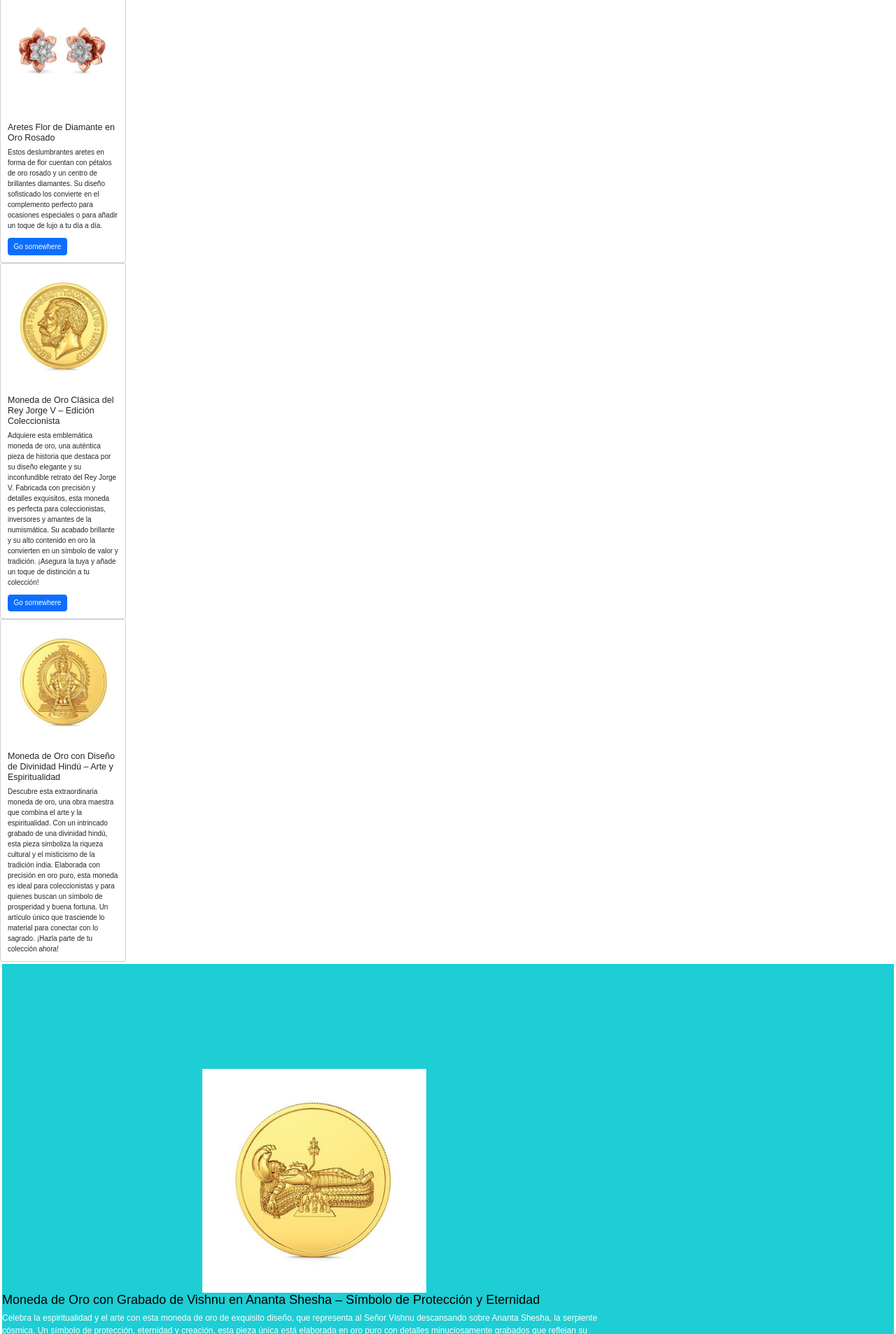
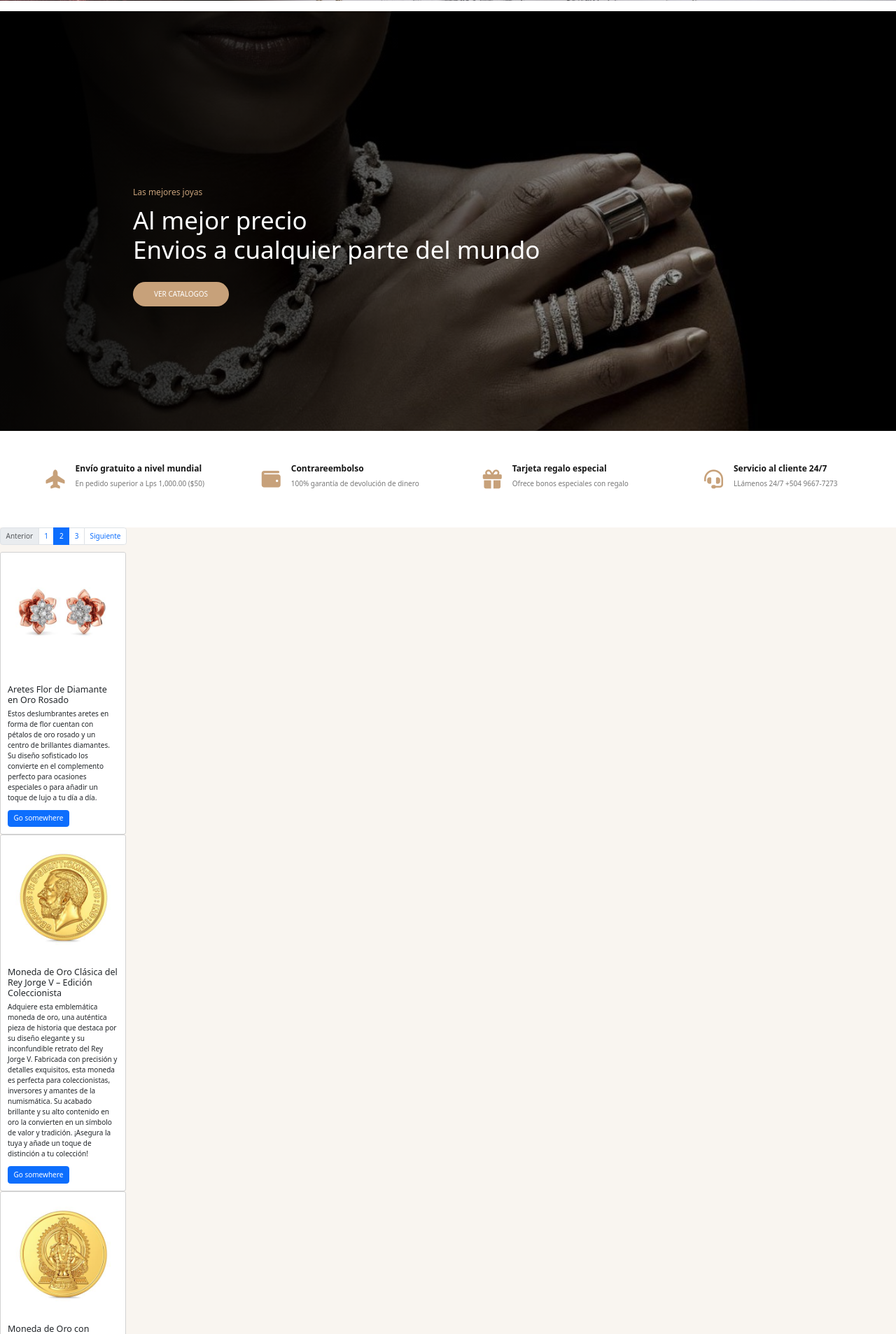
Before and after one commit to jar12a/ProyectoJoyeria, a PHP site: page / in a window 1280 px wide. Shown: the part 340-2247 px from the top of the page at 70% size. Run offline with PHP 8.4, Linux system fonts and the light colour scheme; some libraries are stand-ins or nearby versions.

Commit message:
nuevo banner

```diff
--- a/index.html
+++ b/index.html
@@ -7,7 +7,7 @@
     <title>Imperial Gems</title>
     <link href="https://cdn.jsdelivr.net/npm/bootstrap@5.3.3/dist/css/bootstrap.min.css" rel="stylesheet"
         integrity="sha384-QWTKZyjpPEjISv5WaRU9OFeRpok6YctnYmDr5pNlyT2bRjXh0JMhjY6hW+ALEwIH" crossorigin="anonymous">
-    <link rel="stylesheet" href="/css/styles.css" />
+    <link rel="stylesheet" href="styles.css" />
 
     <div class="container-hero">
         <div class="container hero">
@@ -25,6 +25,13 @@
             </div>
 
             <div class="container-user">
+                <button type="button" class="btn btn-primary position-relative">
+                    Mensajes
+                    <span class="position-absolute top-0 start-100 translate-middle badge rounded-pill bg-danger">
+                        0
+                        <span class="visually-hidden">unread messages</span>
+                    </span>
+                </button>
                 <i class="fa-solid fa-user"></i>
                 <i class="fa-solid fa-basket-shopping"></i>
                 <div class="content-shopping-cart">
@@ -86,6 +93,7 @@
 </head>
 
 <body>
+<br>
 
     <style>
         .carousel-inner img {
@@ -158,6 +166,65 @@
             <span class="visually-hidden">Next</span>
         </button>
     </div>
+<br>
+    <section class="banner">
+        <div class="content-banner">
+            <p>Las mejores joyas</p>
+            <h2>Al mejor precio <br />Envios a cualquier parte del mundo</h2>
+            <a href="catalago.html">Ver catalogos</a>
+        </div>
+    </section>
+    <section class="container container-features">
+        <div class="card-feature">
+            <i class="fa-solid fa-plane-up"></i>
+            <div class="feature-content">
+                <span>Envío gratuito a nivel mundial</span>
+                <p>En pedido superior a Lps 1,000.00 ($50)</p>
+            </div>
+        </div>
+        <div class="card-feature">
+            <i class="fa-solid fa-wallet"></i>
+            <div class="feature-content">
+                <span>Contrareembolso</span>
+                <p>100% garantía de devolución de dinero</p>
+            </div>
+        </div>
+        <div class="card-feature">
+            <i class="fa-solid fa-gift"></i>
+            <div class="feature-content">
+                <span>Tarjeta regalo especial</span>
+                <p>Ofrece bonos especiales con regalo</p>
+            </div>
+        </div>
+        <div class="card-feature">
+            <i class="fa-solid fa-headset"></i>
+            <div class="feature-content">
+                <span>Servicio al cliente 24/7</span>
+                <p>LLámenos 24/7 +504 9667-7273</p>
+            </div>
+        </div>
+    </section>
+
+
+    <main class="main-content">
+
+
+
+        <nav aria-label="...">
+            <ul class="pagination">
+                <li class="page-item disabled">
+                    <span class="page-link">Anterior</span>
+                </li>
+                <li class="page-item"><a class="page-link" href="#">1</a></li>
+                <li class="page-item active" aria-current="page">
+                    <span class="page-link">2</span>
+                </li>
+                <li class="page-item"><a class="page-link" href="#">3</a></li>
+                <li class="page-item">
+                    <a class="page-link" href="#">Siguiente</a>
+                </li>
+            </ul>
+        </nav>
 
 
 
@@ -178,9 +245,11 @@
                 <div class="card-body">
                     <h5 class="card-title">Moneda de Oro Clásica del Rey Jorge V – Edición Coleccionista</h5>
                     <p class="card-text">Adquiere esta emblemática moneda de oro, una auténtica pieza de historia que
-                    destaca por su diseño elegante y su inconfundible retrato del Rey Jorge V. Fabricada con precisión y
+                        destaca por su diseño elegante y su inconfundible retrato del Rey Jorge V. Fabricada con
+                        precisión y
                         detalles exquisitos, esta moneda es perfecta para coleccionistas, inversores y amantes de la
-                    numismática. Su acabado brillante y su alto contenido en oro la convierten en un símbolo de valor y
+                        numismática. Su acabado brillante y su alto contenido en oro la convierten en un símbolo de
+                        valor y
                         tradición. ¡Asegura la tuya y añade un toque de distinción a tu colección!</p>
                     <a href="#" class="btn btn-primary">Go somewhere</a>
                 </div>
@@ -192,52 +261,18 @@
                 <img src="/product/3.jpg" class="card-img-top" alt="...">
                 <div class="card-body">
                     <h5 class="card-title">Moneda de Oro con Diseño de Divinidad Hindú – Arte y Espiritualidad</h5>
-                <p class="card-text">Descubre esta extraordinaria moneda de oro, una obra maestra que combina el arte y
-                    la espiritualidad. Con un intrincado grabado de una divinidad hindú, esta pieza simboliza la riqueza
-                    cultural y el misticismo de la tradición india. Elaborada con precisión en oro puro, esta moneda es
+                    <p class="card-text">Descubre esta extraordinaria moneda de oro, una obra maestra que combina el
+                        arte y
+                        la espiritualidad. Con un intrincado grabado de una divinidad hindú, esta pieza simboliza la
+                        riqueza
+                        cultural y el misticismo de la tradición india. Elaborada con precisión en oro puro, esta moneda
+                        es
                         ideal para coleccionistas y para quienes buscan un símbolo de prosperidad y buena fortuna. Un
-                    artículo único que trasciende lo material para conectar con lo sagrado. ¡Hazla parte de tu colección
+                        artículo único que trasciende lo material para conectar con lo sagrado. ¡Hazla parte de tu
+                        colección
                         ahora!</p>
                 </div>
             </div>
-
-<div class="contenedor">
-           <div class="wrapper">
-            <img class="derecha" src="product/4.jpg" alt="">
-            <div class="text-box">
-                <h2>
-                    Moneda de Oro con Grabado de Vishnu en Ananta Shesha – Símbolo de Protección y Eternidad
-                </h2>
-                <p>
-                    Celebra la espiritualidad y el arte con esta moneda de oro de exquisito diseño, que representa al
-                    Señor Vishnu descansando sobre Ananta Shesha, la serpiente cósmica. Un símbolo de protección,
-                    eternidad y creación, esta pieza única está elaborada en oro puro con detalles minuciosamente
-                    grabados que reflejan su significado divino. Perfecta para coleccionistas, devotos y amantes de la
-                    cultura hindú, esta moneda es más que un tesoro, es una conexión con lo eterno. ¡Adquiérela ahora y
-                    enriquece tu colección!
-                </p>
-            </div>
-        </div>
-
-    </div>
-
-
-        <nav aria-label="...">
-            <ul class="pagination">
-                <li class="page-item disabled">
-                    <span class="page-link">Anterior</span>
-                </li>
-                <li class="page-item"><a class="page-link" href="#">1</a></li>
-                <li class="page-item active" aria-current="page">
-                    <span class="page-link">2</span>
-                </li>
-                <li class="page-item"><a class="page-link" href="#">3</a></li>
-                <li class="page-item">
-                    <a class="page-link" href="#">Siguiente</a>
-                </li>
-            </ul>
-        </nav>
-
 
 
             <footer class="footer">
--- a/css/styles.css
+++ b/styles.css
@@ -2,7 +2,7 @@
 
 :root {
 	--primary-color: #c7a17a;
-	--background-color: #929292;
+	--background-color: #f9f5f0;
 	--dark-color: #151515;
 }
 
@@ -72,7 +72,7 @@ html {
 
 .container-logo h1 a {
 	text-decoration: none;
-	color: #000000;
+	color: #000;
 	font-size: 3rem;
 	text-transform: uppercase;
 	letter-spacing: -1px;
@@ -238,51 +238,6 @@ html {
 	padding: 1rem 3rem;
 	text-transform: uppercase;
 	border-radius: 3rem;
-}
-
-
-/* ********************************** */
-/*               imagen wrapper       */
-/* ********************************** */
-* {
-	margin: 100;
-	padding: 100;
-	box-sizing: border-box;
-	font-family: Arial, sans-serif;
-}
-
-.contenedor {
-	justify-content: center;
-	min-height: 100vh;
-	background-color: #1dced4;
-	border: 3px solid #fff;
-}
-
-.wrapper {
-	float: left;
-	margin: 150px auto;
-	width: 70%;
-	display: flex;
-	flex-wrap: wrap;
-	justify-content: center;
-}
-
-.derecha {
-	max-width: 320px;
-	float: left;
-}
-
-.text-box {
-
-	color: #fff;
-}
-.text-box h2 {
-	font-size: 18px;
-	color: black;
-}
-
-.text-box p {
-    font-size: 12px;
 }
 
 /* ********************************** */
```
Also changed, not shown: img/banner.jpg (added). Lines whose indentation alone changed are shown as unchanged.
